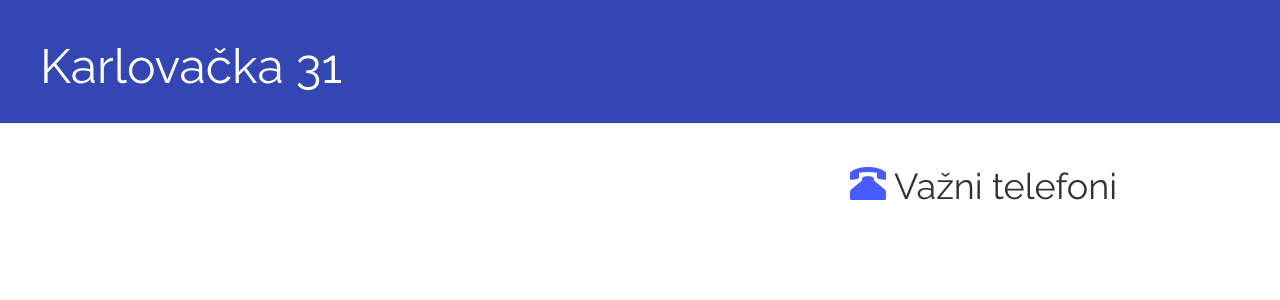
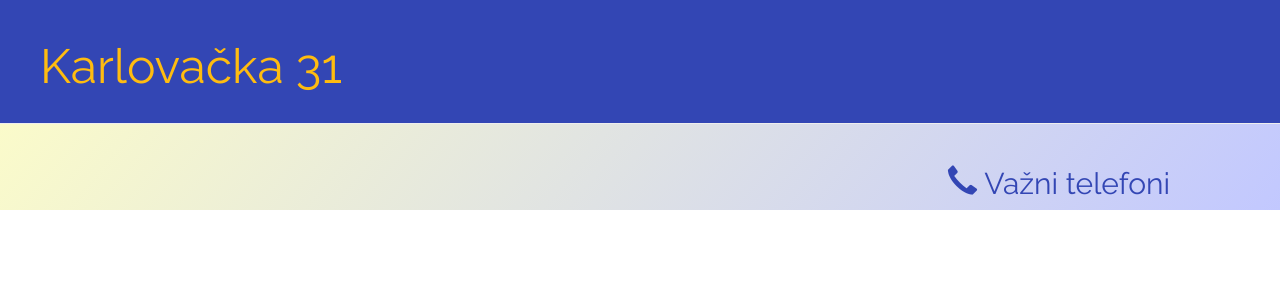
Before and after one commit to MiodragNisevic/karlovacka, a Django app: page / in a window 1280 px wide. Shown: the top 300 px of the page. Run offline with Django 3.2, Linux system fonts and the light colour scheme; data that the repository does not hold is empty; some libraries are stand-ins or nearby versions.

Commit message:
Done some work on CSS

```diff
--- a/blog/static/css/blog.css
+++ b/blog/static/css/blog.css
@@ -1,4 +1,7 @@
-
+body {
+    height:100%;
+    background: linear-gradient(-50deg, #c2c8ff, #ffffc6) no-repeat;
+}
 
 .page-header {
     background-color: #3346b4;
@@ -7,9 +10,10 @@
 }
 
 .page-header h1, .page-header h1 a, .page-header h1 a:visited, .page-header h1 a:active {
-    color: #ffffff;
+    color: #ffbc10;
     font-size: 36pt;
     text-decoration: none;
+    /*margin-left: 10%;*/
 }
 
 .content {
@@ -44,10 +48,30 @@ h1, h2, h3, h4 {
 }
 
 .post h1 a, .post h1 a:visited {
-    color: #000000;
+    color: #3346b4;
+}
+
+.published-date {
+    color: #8e8e8e;
+}
+
+
+
+/* CSS za vazne telefone */
+
+.vazniTelefoni {
+    color: #3346b4;
+}
+
+.panel-default {
+    box-shadow: 5px 5px 2px grey;
 }
 
 .panel-default > .panel-heading-custom {
     background: #ffbc10;
     color: #3346b4;
 }
+
+.panel-default > .panel-heading-custom > .panel-title {
+    font-size: 20px;
+}
--- a/blog/templates/blog/base.html
+++ b/blog/templates/blog/base.html
@@ -20,13 +20,12 @@
 <div class="container">
     <div class="row">
 
-        <div class="col-md-8">
+        <div class="col-md-6">
             {% block content %}
             {% endblock %}
         </div>
 
-        <div class="col-md-4">
-            <h1><span class="glyphicon glyphicon-phone-alt" style="color: #485bff;"></span> Važni telefoni</h1>
+        <div class="col-md-3 col-md-offset-3">
 
             {% block phones %}
             {% endblock %}
--- a/blog/templates/blog/post_list.html
+++ b/blog/templates/blog/post_list.html
@@ -1,4 +1,7 @@
 {% extends 'blog/base.html' %}
+
+
+{# Posts #}
 
 {% block content %}
 
@@ -7,15 +10,24 @@
         <div class="post">
             <h1><a href="{% url 'post_detail' pk=post.pk %}">{{ post.title }}</a></h1>
             <p>{{ post.text|linebreaksbr }}</p>
-            <p>published: {{ post.published_date }}</p>
+            <p class="published-date">objavljeno: {{ post.published_date }}</p>
         </div>
 
     {% endfor %}
 
-
 {% endblock %}
 
+{# END Posts #}
+
+
+{# vazni telefoni #}
+
 {% block phones %}
+
+    <h2 class="vazniTelefoni">
+        <span class="glyphicon glyphicon-earphone" style="color: #3346b4;"></span>
+        Važni telefoni
+    </h2>
 
     {% for phone in phones %}
 
@@ -23,7 +35,7 @@
       <div class="panel-heading panel-heading-custom">
         <h3 class="panel-title">{{ phone.title }}</h3>
       </div>
-      <div class="panel-body">
+      <div class="panel-body panel-body-custom">
           {{ phone.number }}
       </div>
     </div>
@@ -31,3 +43,5 @@
     {% endfor %}
 
 {% endblock %}
+
+{# END vazni telefoni #}
```
